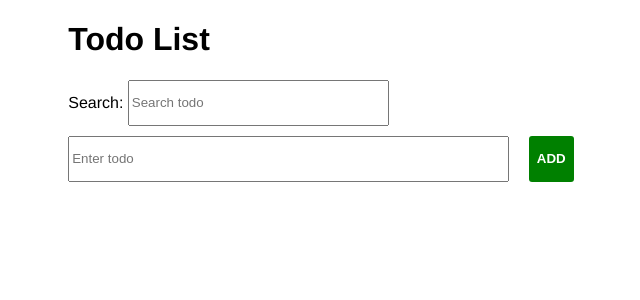
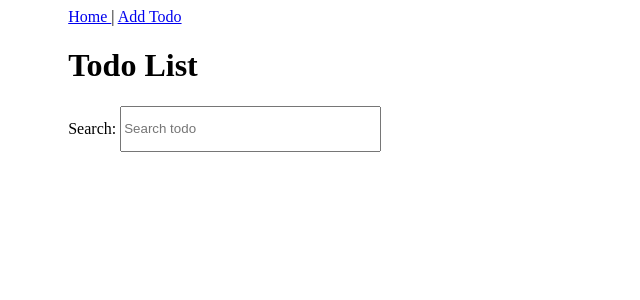
Before and after one commit to locbq/vue-todo, a Vue app: page / in a window 1280 px wide. Shown: the top 300 px of the page, without its empty margins (319-959 px from the left). Built offline with nearby package versions, Linux system fonts and the light colour scheme.

Commit message:
feature: crud with vue-router

```diff
--- a/src/App.vue
+++ b/src/App.vue
@@ -1,28 +1,56 @@
 <template>
   <div class="container">
-    <h1>Todo List</h1>
-    <TodoList/>
+    <div class="col-12">
+        <div id="nav">
+          <router-link :to="{ name: 'Todo List' }" class="btn btn-info">
+            Home
+          </router-link>
+           |
+          <router-link :to="{ name: 'Add Todo' }" class="btn btn-info">
+            Add Todo
+          </router-link>
+        </div>
+    </div>
+    <div class="content">
+      <router-view
+        :todos="todos"
+        @add-todo="addTodo"
+        @delete-todo="deleteTodo"
+        @update-todo="updateTodo"
+        @search-todo="searchTodo" />
+    </div>
   </div>
 </template>
 
 <script>
-import TodoList from './components/TodoList'
-
 export default {
   name: 'App',
-  components: {
-    TodoList,
+  data() {
+    return {
+      todos: [],
+    }
+  },
+  methods: {
+    addTodo(todo) {
+      this.todos = [...this.todos, todo]
+    },
+    deleteTodo(id) {
+      this.todos = this.todos.filter((todo) => todo.id !== id)
+    },
+    updateTodo(index, text) {
+      this.todos[index].text = text;
+    },
+    searchTodo(val) {
+      this.todos = this.todos.map(obj => {
+        obj.isShow = obj.text.includes(val);
+        return obj;
+      });
+    }
   }
 }
 </script>
 
 <style>
-  #app {
-    font-family: Avenir, Helvetica, Arial, sans-serif;
-    -webkit-font-smoothing: antialiased;
-    -moz-osx-font-smoothing: grayscale;
-  }
-
   .container {
     width: 40%;
     margin: 0 auto;
--- a/src/components/Form.vue
+++ b/src/components/Form.vue
@@ -1,4 +1,5 @@
 <template>
+  <h1>Add Todo</h1>
   <form @submit="handleSubmit">
     <input
       id="text"
@@ -6,13 +7,10 @@
       name="text"
       placeholder="Enter todo"
       v-model="text"
-      :disabled="isEdited"
     />
     <input
       type="submit"
       value="Add"
-      :disabled="isEdited"
-      :class="{ 'cursor-no-drop': isEdited }"
     />
   </form>
   <p
@@ -24,12 +22,10 @@
 
 <script>
   import { v4 as uuidv4 } from 'uuid';
+  import router from "../router";
 
   export default {
     name: 'Form',
-    props: {
-        isEdited: Boolean,
-    },
     data() {
       return {
         text: '',
@@ -48,8 +44,8 @@
             text: this.text,
             isShow: true,
           }
-          this.$emit('on-submit', newTodo);
-          this.text = '';
+          this.$emit('add-todo', newTodo);
+          router.push('/');
         }
       },
     }
--- a/src/components/FormSearch.vue
+++ b/src/components/FormSearch.vue
@@ -5,7 +5,6 @@
             type="text"
             placeholder="Search todo"
             v-model="search"
-            :disabled="isEdited"
             class="text-align-center"
         />
     </label>
@@ -14,9 +13,6 @@
 <script>
     export default {
         name: 'FormSearch',
-        props: {
-            isEdited: Boolean,
-        },
         data() {
             return {
                 'search': '',
--- a/src/components/TodoEdit.vue
+++ b/src/components/TodoEdit.vue
@@ -1,4 +1,5 @@
 <template>
+    <h1>Edit Todo</h1>
     <div class="edit-card">
         <form @submit="handleUpdateSubmit">
             <input
@@ -15,17 +16,23 @@
 </template>
 
 <script>
+    import router from "../router";
     export default {
         name: 'TodoEdit',
         data() {
             return {
                 errorMessage: '',
-                todoName: this.todo.text,
+                todoEdit: Object,
+                todoName: '',
+                index: '',
             }
         },
         props: {
-            todo: Object,
-            idEditing: String,
+            todos: Array,
+        },
+        created: function () {
+            this.index = this.todos.findIndex((obj => obj.id === this.$route.params.todoId));
+            this.todoName = this.todos[this.index].text;
         },
         methods: {
             handleUpdateSubmit(event) {
@@ -34,8 +41,8 @@
                     this.errorMessage = 'Please enter a todo';
                 } else {
                     this.errorMessage = '';
-                    this.$emit('update-todo', this.idEditing, this.todoName);
-                    this.todoName = '';
+                    this.$emit('update-todo', this.index, this.todoName);
+                    router.push('/');
                 }
             }
         },
--- a/src/components/TodoItem.vue
+++ b/src/components/TodoItem.vue
@@ -1,44 +1,24 @@
 <template>
   <div class="mt-20">
-    <div class="card" v-show="idEditing !== todo.id">
-      <h3 @click="editTodo" class="text">{{todo.text}}</h3>
+    <div class="card">
+      <h3 class="text">{{ todo.text }}</h3>
+      <router-link :to="{ name: 'Edit Todo', params: { todoId: todo.id } }" class="btn btn-info right-side">
+        Edit Todo
+      </router-link>
       <button class="delete-btn" @click="handleClick">x</button>
     </div>
-    <TodoEdit v-if="idEditing"
-        :todo="todo"
-        :idEditing="idEditing"
-        @update-todo="updateTodo"
-    />
   </div>
 </template>
 
 <script>
-  import TodoEdit from "./TodoEdit";
-
   export default {
     name: 'TodoItem',
-    components: {
-      TodoEdit,
-    },
-    data() {
-      return {
-        idEditing: "",
-      }
-    },
     props: {
       todo: Object,
     },
     methods: {
       handleClick() {
         this.$emit('delete-todo', this.todo.id);
-      },
-      editTodo() {
-        this.idEditing = this.todo.id;
-        this.$emit('disable-form-add', true);
-      },
-      updateTodo(id, text) {
-        this.$emit('update-todo', id, text);
-        this.idEditing = "";
       },
     }
   }
@@ -57,6 +37,7 @@
   .card .text {
     color: #333;
     padding-left: 15px;
+    width: 75%;
   }
 
   .card .delete-btn {
@@ -74,4 +55,10 @@
   .mt-20 {
     margin-top: 20px;
   }
+
+  .right-side {
+    text-align: right;
+    width: 25%;
+    margin-right: 10px;
+  }
 </style>
--- a/src/components/TodoList.vue
+++ b/src/components/TodoList.vue
@@ -1,6 +1,6 @@
 <template>
-    <FormSearch @search-todo="searchTodo" :isEdited="isEdited" />
-    <Form @on-submit="addTodo" :isEdited="isEdited"/>
+  <h1>Todo List</h1>
+  <FormSearch @search-todo="searchTodo" />
   <div
     v-for="todo in todos"
     :key="todo.id"
@@ -8,14 +8,11 @@
     <TodoItem v-if="todo.isShow"
       :todo="todo"
       @delete-todo="deleteTodo"
-      @update-todo="updateTodo"
-      @disable-form-add="disableFormAdd"
     />
   </div>
 </template>
 
 <script>
-  import Form from './Form';
   import TodoItem from './TodoItem';
   import FormSearch from './FormSearch';
 
@@ -23,35 +20,17 @@
     name: 'TodoList',
     components: {
       FormSearch,
-      Form,
       TodoItem,
     },
-    data() {
-      return {
-        todos: [],
-        isEdited: false,
-      }
+    props: {
+      todos: Array
     },
     methods: {
-      addTodo(todo) {
-        this.todos = [...this.todos, todo]
+      searchTodo(val) {
+        this.$emit('search-todo', val);
       },
       deleteTodo(id) {
-        this.todos = this.todos.filter((todo) => todo.id !== id)
-      },
-      updateTodo(id, text) {
-        let index = this.todos.findIndex((obj => obj.id === id));
-        this.todos[index].text = text;
-        this.isEdited = false;
-      },
-      disableFormAdd() {
-        this.isEdited = true;
-      },
-      searchTodo(val) {
-        this.todos = this.todos.map(obj => {
-          obj.isShow = obj.text.includes(val);
-          return obj;
-        });
+        this.$emit('delete-todo', id);
       }
     }
   }
--- a/src/main.js
+++ b/src/main.js
@@ -1,4 +1,5 @@
 import { createApp } from 'vue'
 import App from './App.vue'
+import router from './router'
 
-createApp(App).mount('#app')
+createApp(App).use(router).mount('#app')
--- /dev/null
+++ b/src/router/index.js
@@ -0,0 +1,30 @@
+import { createRouter, createWebHistory } from 'vue-router'
+import TodoList from '../components/TodoList'
+import TodoAdd from '../components/Form'
+import TodoEdit from '../components/TodoEdit'
+
+const routes = [
+    {
+        path: '/',
+        name: 'Todo List',
+        component: TodoList
+    },
+    {
+        path: '/addtodo',
+        name: 'Add Todo',
+        component: TodoAdd
+    },
+    {
+        path: '/edittodo/:todoId',
+        name: 'Edit Todo',
+        component: TodoEdit,
+        props: true
+    },
+]
+
+const router = createRouter({
+    history: createWebHistory(),
+    routes
+})
+
+export default router;
```
